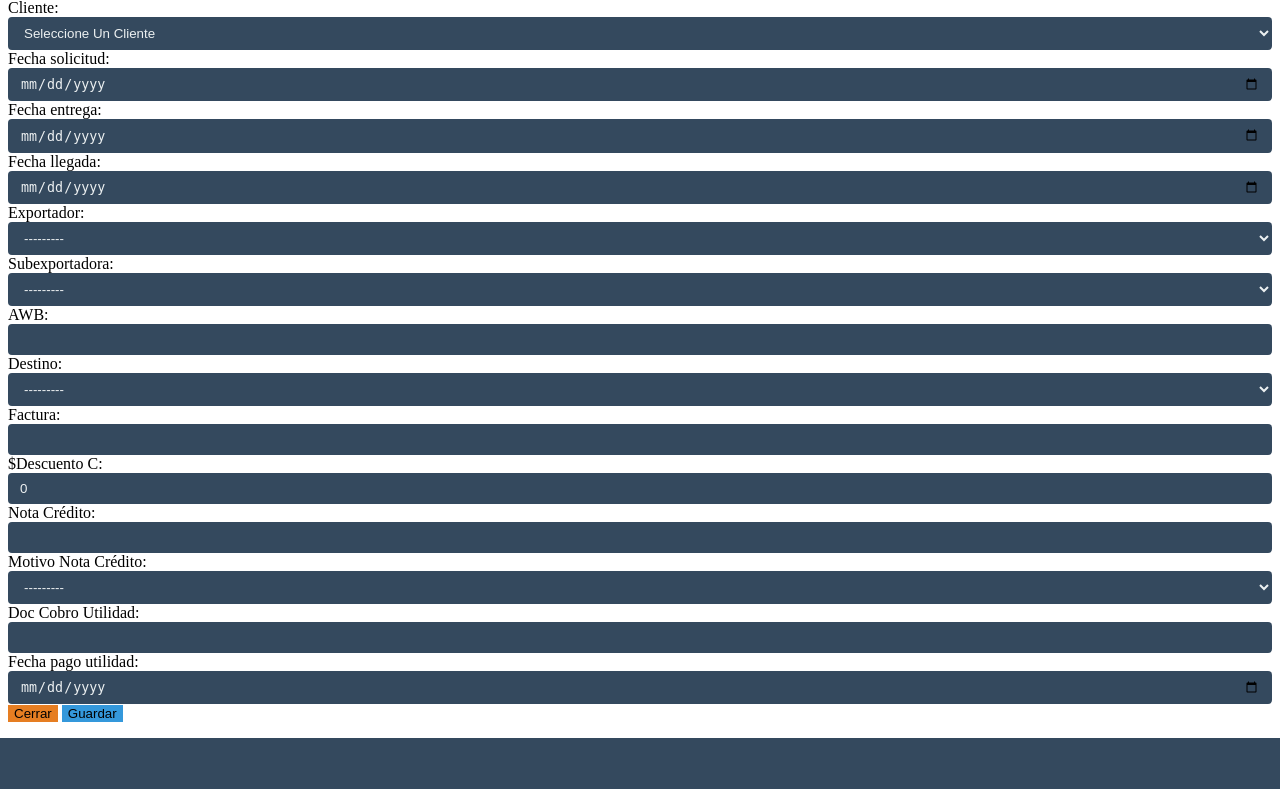
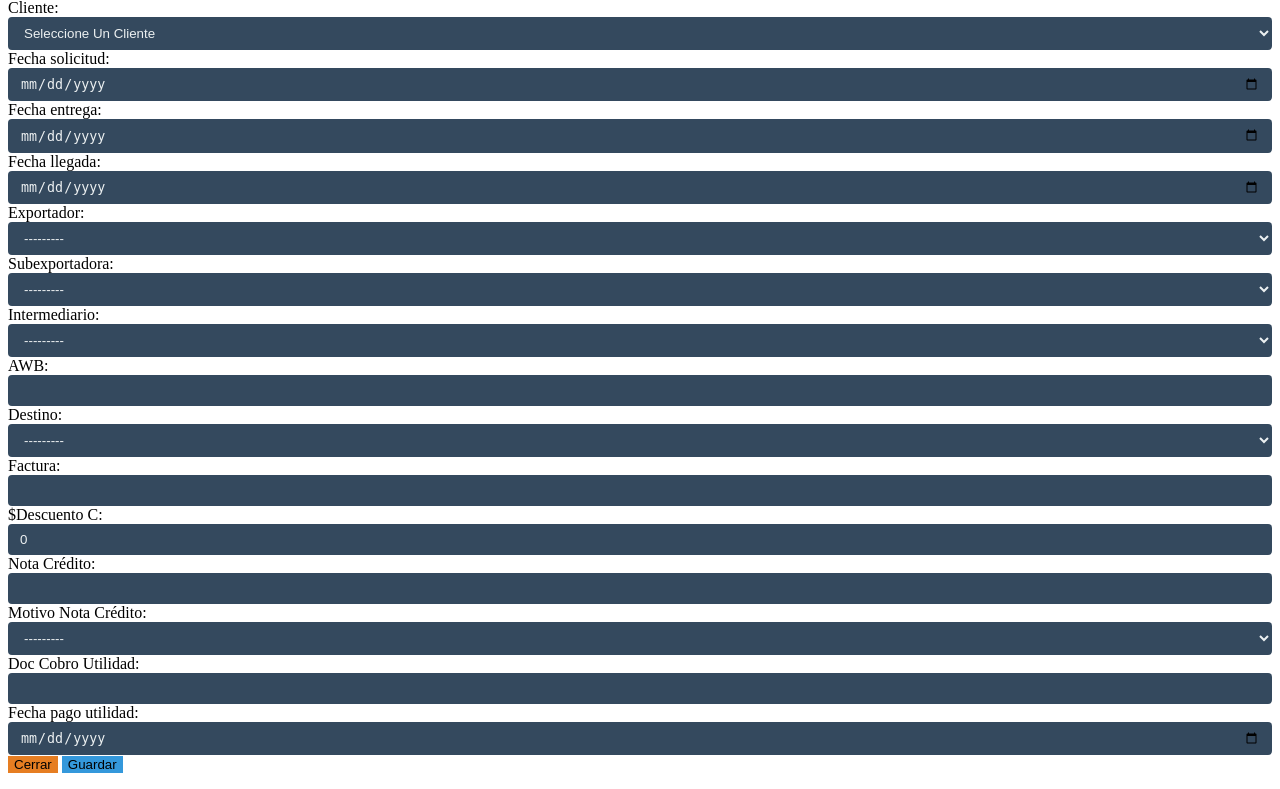
Before and after one commit to Sebastyk120/nextjs-django-business-app, a Django app: page /comercial/pedido_crear in a window 1280 px wide. Shown: the part 82-871 px from the top of the page. Before the commit the page ends 820 px from the top, so only its background shows below. Run offline with Django 5.2, Linux system fonts and the light colour scheme; the visitor is signed in with stand-in values (Sample User, id 1); data that the repository does not hold is empty.

Commit message:
Se agrega intermediario

```diff
--- a/comercial/forms.py
+++ b/comercial/forms.py
@@ -76,7 +76,7 @@ class PedidoForm(forms.ModelForm):
 
     class Meta:
         model = Pedido
-        fields = ['cliente', 'fecha_solicitud', 'fecha_entrega', 'fecha_llegada', 'exportadora', 'subexportadora',
+        fields = ['cliente', 'intermediario', 'fecha_solicitud', 'fecha_entrega', 'fecha_llegada', 'exportadora', 'subexportadora',
                   'awb', 'destino', 'numero_factura', 'descuento', 'nota_credito_no', 'motivo_nota_credito',
                   'documento_cobro_utilidad', 'fecha_pago_utilidad']
 
@@ -111,7 +111,8 @@ class EditarPedidoForm(forms.ModelForm):
 
     class Meta:
         model = Pedido
-        fields = ['cliente', 'fecha_solicitud', 'fecha_entrega', 'fecha_llegada', 'exportadora', 'subexportadora',
+        fields = ['cliente', 'intermediario', 'fecha_solicitud', 'fecha_entrega', 'fecha_llegada', 'exportadora',
+                  'subexportadora',
                   'awb', 'destino', 'numero_factura', 'descuento', 'nota_credito_no', 'motivo_nota_credito',
                   'documento_cobro_utilidad', 'fecha_pago_utilidad']
 
--- a/comercial/static/css/crear_pedido.css
+++ b/comercial/static/css/crear_pedido.css
@@ -51,6 +51,7 @@
 [name="peso_awb"],
 [name="estado_documentos"],
 [name="trm_cotizacion"],
+[name="intermediario"],
 textarea[name="observaciones_tracking"] {
     width: 100%;
     border-radius: 4px;
@@ -87,6 +88,7 @@ textarea[name="observaciones_tracking"] {
 [name="peso_awb"]:disabled,
 [name="estado_documentos"]:disabled,
 [name="trm_cotizacion"]:disabled,
+[name="intermediario"]:disabled,
 textarea[name="observaciones_tracking"]:disabled {
     background-color: #000000;  /* Fondo cuando estén deshabilitados */
     color: #ecf0f1;  /* Color cuando estén deshabilitados */
--- a/comercial/templates/pedido_crear.html
+++ b/comercial/templates/pedido_crear.html
@@ -41,32 +41,37 @@
             </div>
             <div class="row mb-3">
                 <div class="col-md-6">
-                    {{ form.awb.label_tag }} {{ form.awb }}
+                    {{ form.intermediario.label_tag }} {{ form.intermediario }}
                 </div>
                 <div class="col-md-6">
-                    {{ form.destino.label_tag }} {{ form.destino }}
+                    {{ form.awb.label_tag }} {{ form.awb }}
                 </div>
             </div>
             <div class="row mb-3">
                 <div class="col-md-6">
-                    {{ form.numero_factura.label_tag }} {{ form.numero_factura }}
+                    {{ form.destino.label_tag }} {{ form.destino }}
                 </div>
                 <div class="col-md-6">
-                    {{ form.descuento.label_tag }} {{ form.descuento }}
+                    {{ form.numero_factura.label_tag }} {{ form.numero_factura }}
                 </div>
             </div>
             <div class="row mb-3">
                 <div class="col-md-6">
-                    {{ form.nota_credito_no.label_tag }} {{ form.nota_credito_no }}
+                    {{ form.descuento.label_tag }} {{ form.descuento }}
                 </div>
                 <div class="col-md-6">
-                    {{ form.motivo_nota_credito.label_tag }} {{ form.motivo_nota_credito }}
+                    {{ form.nota_credito_no.label_tag }} {{ form.nota_credito_no }}
                 </div>
             </div>
             <div class="row mb-3">
                 <div class="col-md-6">
+                    {{ form.motivo_nota_credito.label_tag }} {{ form.motivo_nota_credito }}
+                </div>
+                <div class="col-md-6">
                     {{ form.documento_cobro_utilidad.label_tag }} {{ form.documento_cobro_utilidad }}
                 </div>
+            </div>
+            <div class="row mb-3">
                 <div class="col-md-6">
                     {{ form.fecha_pago_utilidad.label_tag }} {{ form.fecha_pago_utilidad }}
                 </div>
```
Also changed, not shown: comercial/templates/pedido_editar.html (+13 -7 lines).
